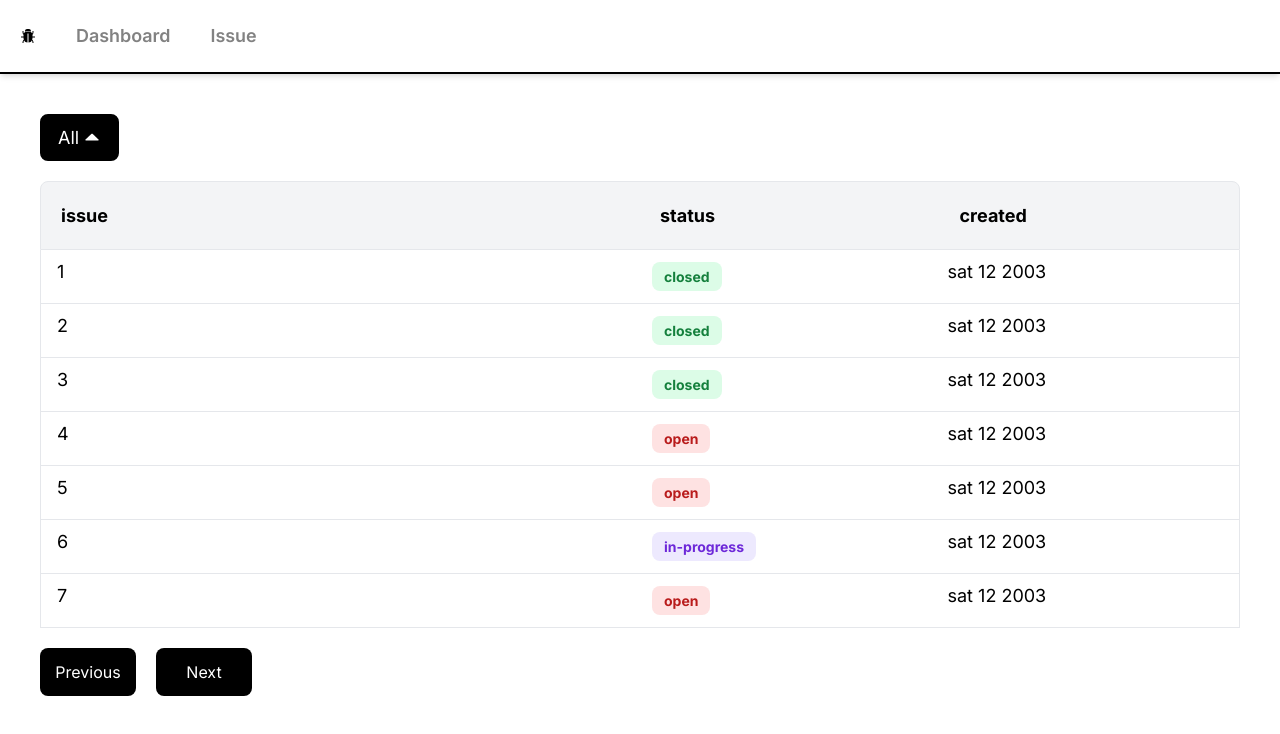
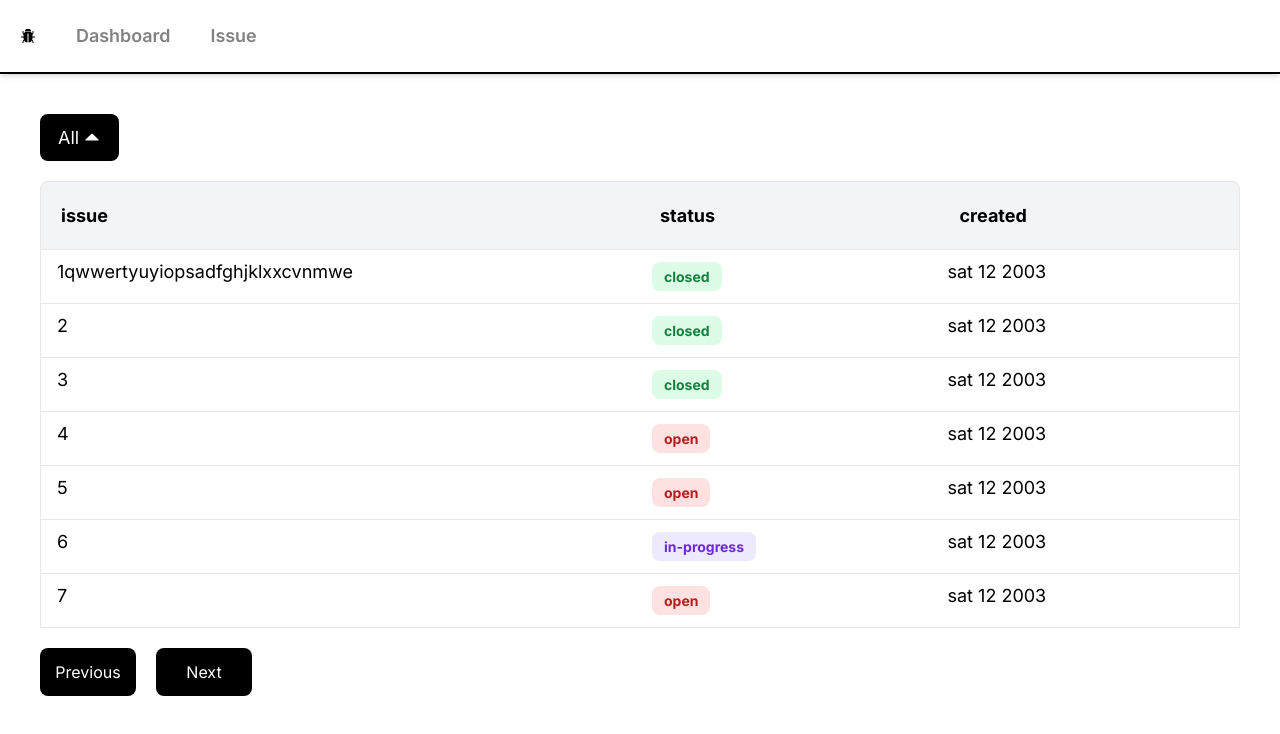
Before and after one commit to PratikSuthar-19/fix-fleet, a Next.js app: page /issues in a window 1280 px wide. Shown: the top 734 px of the page. Built offline with nearby package versions, Linux system fonts and the light colour scheme.

Commit message:
sorting on issue done

```diff
--- a/src/app/issues/page.tsx
+++ b/src/app/issues/page.tsx
@@ -7,7 +7,7 @@ import Navbar from "@/components/Navbar";
 export default function Issues(){
 
     const data = [
-        {title : "1" , status : "open"},
+        {title : "1qwwertyuyiopsadfghjklxxcvnmwe" , status : "open"},
         {title : "2" , status : "open"},
         {title : "3", status : "open"},
         {title : "4" , status : "closed"},
@@ -18,6 +18,7 @@ export default function Issues(){
         {title : "9", status : "closed"},
         {title : "10", status : "closed"},
     ];
+    const[issuedata , setIssueData] = useState(data);
     const[open , setOpen] = useState(false)
     const [filterValue , setFilterValue] = useState('All')
     const [currentPage, setCurrentPage] = useState(1);
@@ -25,7 +26,7 @@ export default function Issues(){
 
   const indexOfLastItem = currentPage * itemsPerPage;
   const indexOfFirstItem = indexOfLastItem - itemsPerPage;
-  const currentItems = data.slice(indexOfFirstItem, indexOfLastItem);
+  const currentItems = issuedata.slice(indexOfFirstItem, indexOfLastItem);
 
     const onClickHandle = ()=>{
         setOpen(!open)
@@ -33,6 +34,15 @@ export default function Issues(){
 
     const filtervalueHandler = (value :any)=>{
         setFilterValue(value);
+        if(value !== 'all'){
+            const filteredData = data.filter(item => item.status === value);
+        setIssueData(filteredData)
+        }else{
+            // const filteredData = data.filter(item => item.status === value);
+            setIssueData(data)
+        }
+
+
         setOpen(!open)
     }
 
@@ -52,11 +62,11 @@ export default function Issues(){
         {open && <div className=" w-[10rem] bg-white  p-1 text-left border-[1px] border-gray rounded-lg shadow-md shadow-gray-400 absolute " >
             <ul>
                 <li className=" p-2 pl-5 pr-5 hover:bg-black  hover:text-white rounded-lg mb-1 "
-                    onClick={()=>filtervalueHandler('All')}>All</li>
+                    onClick={()=>filtervalueHandler('all')}>All</li>
                 <li className=" p-2 pl-5 pr-5  hover:bg-black hover:text-white rounded-lg mb-1"
-                    onClick={()=>filtervalueHandler('Open')}>Open</li>
+                    onClick={()=>filtervalueHandler('open')}>Open</li>
                 <li className=" p-2 pl-5 pr-5  hover:bg-black hover:text-white rounded-lg mb-1"
-                    onClick={()=>filtervalueHandler('In-progress')}>In-progress</li>
+                    onClick={()=>filtervalueHandler('in-progress')}>In-progress</li>
                 <li className=" p-2 pl-5 pr-5  hover:bg-black hover:text-white rounded-lg mb-1"
                     onClick={()=>filtervalueHandler('closed')}>Closed</li>
             </ul>
```
